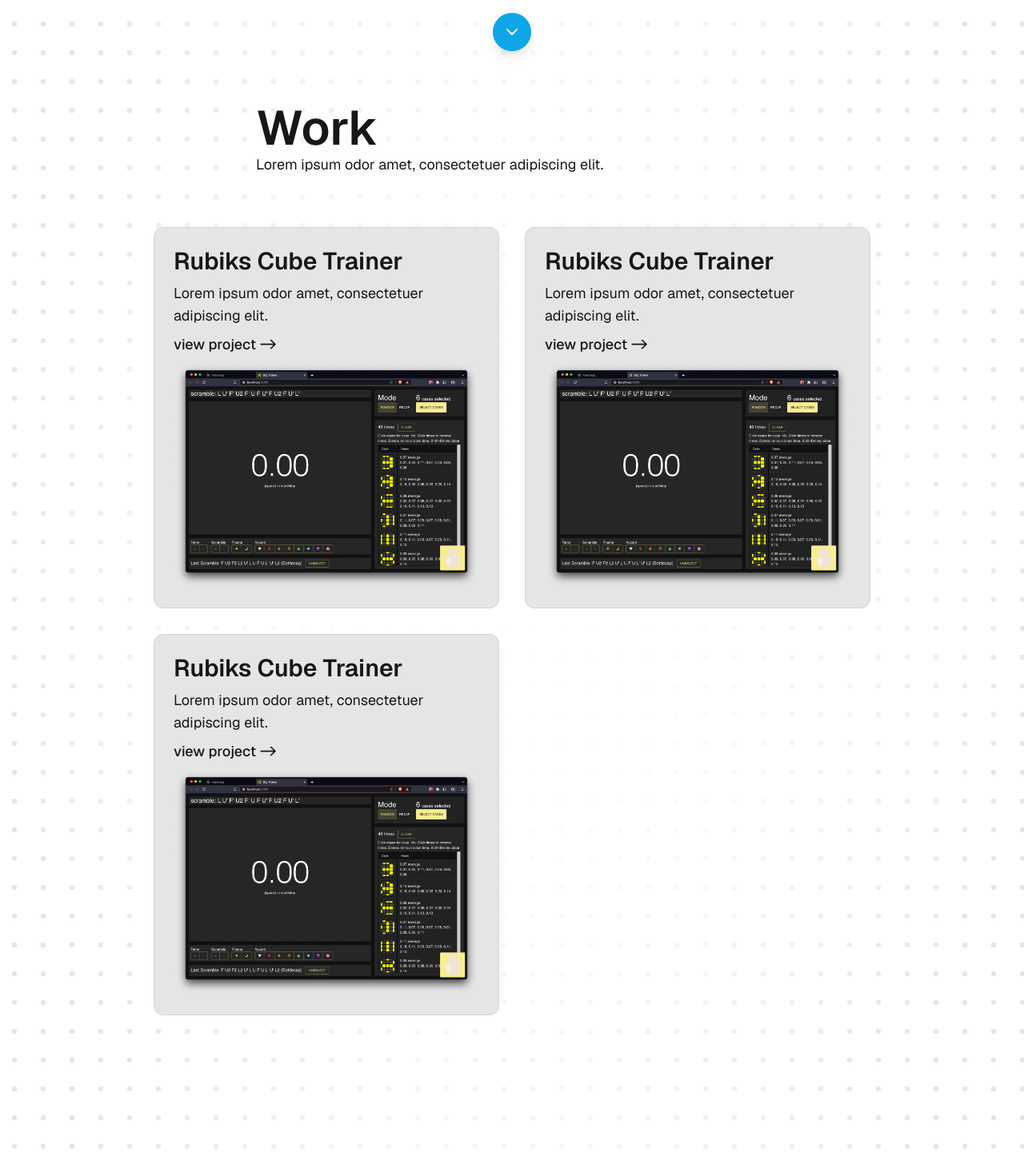
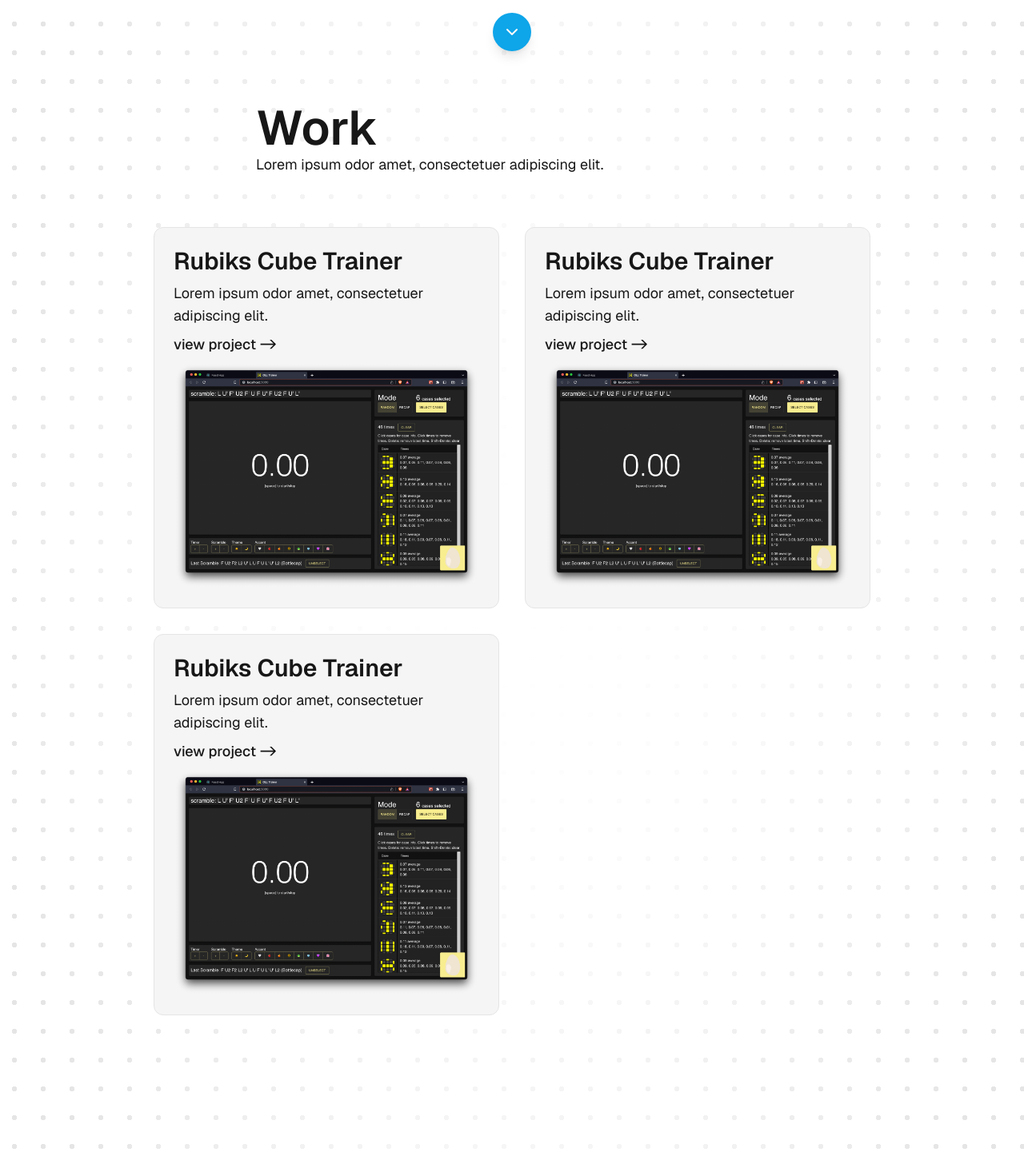
Before and after one commit to s-leirbag/portfolio, a Next.js app: page / in a window 1280 px wide. Shown: the part 672-2138 px from the top of the page at 80% size. Built offline with nearby package versions, Linux system fonts and the light colour scheme.

Commit message:
lighter lightmode cards

```diff
--- a/app/page.tsx
+++ b/app/page.tsx
@@ -102,7 +102,7 @@ export default function Home() {
         <div className="w-full sm:w-[640px] md:w-[768px] lg:w-[1024px] pt-8 pb-16 px-8 md:p-16 mx-auto grid sm:grid-cols-2 gap-8">
           <Link
             href={"/work/oll-trainer"}
-            className="bg-neutral-200 dark:bg-neutral-800 border-neutral-300 dark:border-neutral-700 border rounded-xl p-6 flex flex-col gap-2"
+            className="bg-neutral-100 dark:bg-neutral-800 border-neutral-200 dark:border-neutral-700 border rounded-xl p-6 flex flex-col gap-2"
           >
             <h3 className="text-xl md:text-3xl font-semibold">
               Rubiks Cube Trainer
@@ -119,7 +119,7 @@ export default function Home() {
           </Link>
           <Link
             href={"/work/oll-trainer"}
-            className="bg-neutral-200 dark:bg-neutral-800 border-neutral-300 dark:border-neutral-700 border rounded-xl p-6 flex flex-col gap-2"
+            className="bg-neutral-100 dark:bg-neutral-800 border-neutral-200 dark:border-neutral-700 border rounded-xl p-6 flex flex-col gap-2"
           >
             <h3 className="text-xl md:text-3xl font-semibold">
               Rubiks Cube Trainer
@@ -136,7 +136,7 @@ export default function Home() {
           </Link>
           <Link
             href={"/work/oll-trainer"}
-            className="bg-neutral-200 dark:bg-neutral-800 border-neutral-300 dark:border-neutral-700 border rounded-xl p-6 flex flex-col gap-2"
+            className="bg-neutral-100 dark:bg-neutral-800 border-neutral-200 dark:border-neutral-700 border rounded-xl p-6 flex flex-col gap-2"
           >
             <h3 className="text-xl md:text-3xl font-semibold">
               Rubiks Cube Trainer
--- a/app/work/oll-trainer/page.tsx
+++ b/app/work/oll-trainer/page.tsx
@@ -111,7 +111,7 @@ export default function Page() {
         <div className="w-full sm:w-[640px] md:w-[768px] lg:w-[1024px] pt-8 pb-16 px-8 md:p-16 mx-auto grid sm:grid-cols-2 gap-8">
           <Link
             href={"/work/oll-trainer"}
-            className="bg-neutral-200 dark:bg-neutral-800 border-neutral-300 dark:border-neutral-700 border rounded-xl p-6 flex flex-col gap-2"
+            className="bg-neutral-100 dark:bg-neutral-800 border-neutral-200 dark:border-neutral-700 border rounded-xl p-6 flex flex-col gap-2"
           >
             <h3 className="text-xl md:text-3xl font-semibold">
               Rubiks Cube Trainer
@@ -128,7 +128,7 @@ export default function Page() {
           </Link>
           <Link
             href={"/work/oll-trainer"}
-            className="bg-neutral-200 dark:bg-neutral-800 border-neutral-300 dark:border-neutral-700 border rounded-xl p-6 flex flex-col gap-2"
+            className="bg-neutral-100 dark:bg-neutral-800 border-neutral-200 dark:border-neutral-700 border rounded-xl p-6 flex flex-col gap-2"
           >
             <h3 className="text-xl md:text-3xl font-semibold">
               Rubiks Cube Trainer
```
